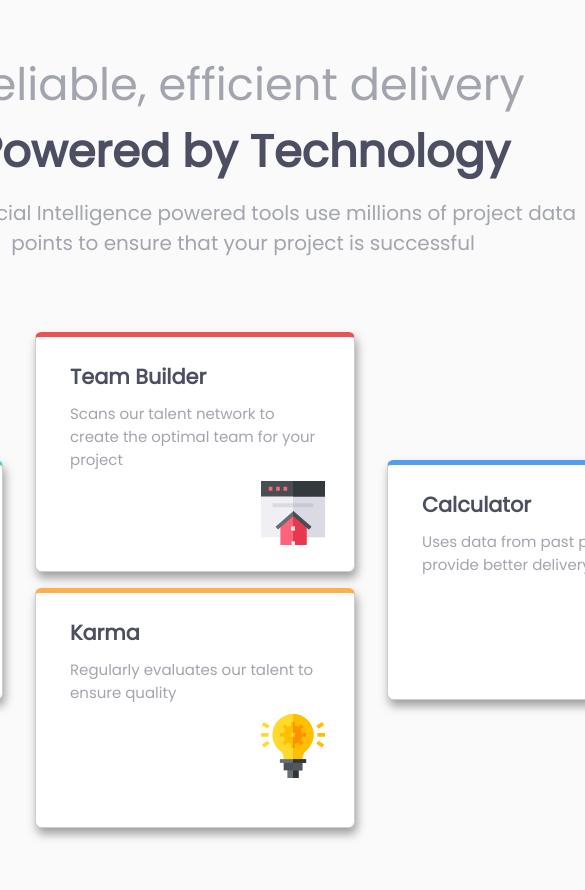
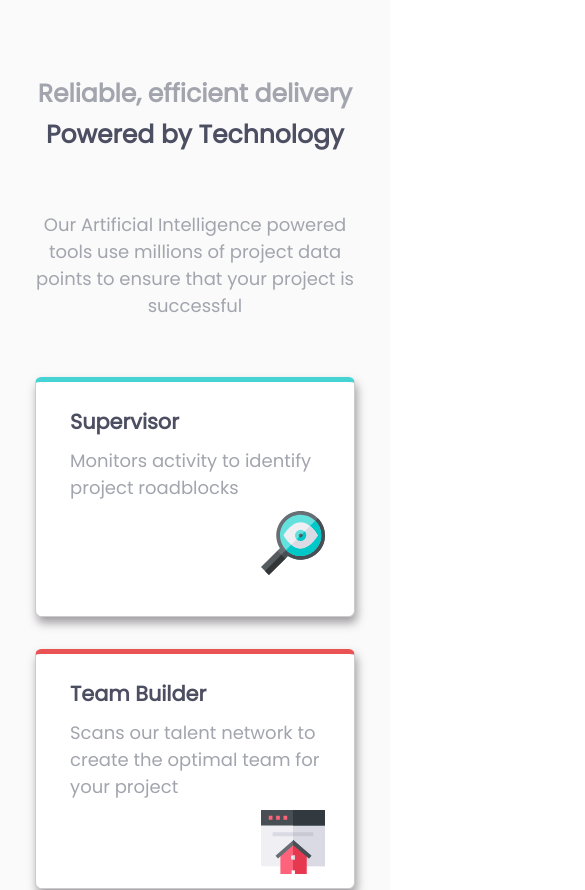
Before and after one commit to magbello157/react-workout, a React (Create React App) app in the folder four-card-feature/: page / in a window 390 px wide. Shown: the top 890 px of the page, 585 px wide, since content can reach past the window. Built offline with nearby package versions, Linux system fonts and the light colour scheme.

Commit message:
implement tablet and mobile responsiveness

```diff
--- a/four-card-feature/src/App.js
+++ b/four-card-feature/src/App.js
@@ -8,6 +8,7 @@ import supervisorImg from './images/icon-supervisor.svg';
 import teamBuilderImg from './images/icon-team-builder.svg';
 import karmaImg from './images/icon-karma.svg';
 import calculatorImg from './images/icon-calculator.svg';
+import { Wrapper } from './components/Wrapper';
 
 class App extends Component {
   render() {
@@ -56,7 +57,7 @@ class App extends Component {
     }
 
     return (
-      <div>
+      <Wrapper>
         <PageHead {...header} />
         <CardSection>
           <div>
@@ -71,7 +72,7 @@ class App extends Component {
           </div>
         </CardSection>
         <Footer {...footer} />
-      </div>
+      </Wrapper>
     );
   }
 }
--- a/four-card-feature/src/components/Card.js
+++ b/four-card-feature/src/components/Card.js
@@ -14,6 +14,18 @@ const Box = styled.div`
   height: 15rem;
   border-radius: 0.4rem;
   box-shadow: 2px 6px 10px 0px rgba(82,75,82,0.53);
+
+  /* Tablet */
+  @media (max-width: 1068px) {
+    width: 30rem;
+    height: 20rem;
+  }
+
+  /* Mobile */
+  @media (max-width: 600px) {
+    width: 20rem;
+    height: 15rem;
+  }
 `;
 
 const Title = styled.h3`
@@ -22,10 +34,30 @@ const Title = styled.h3`
   color: hsl(234, 12%, 34%);
   text-align: left;
   padding-left: 10px;
+
+  /* Tablet */
+  @media (max-width: 1068px) {
+    font-size: 2.3rem;
+  }
+
+  /* Mobile */
+  @media (max-width: 600px) {
+    font-size: 1.3rem;
+  }
 `;
 
 const Body = styled(Paragraph)`
   text-align: left;
+
+  /* Tablet */
+  @media (max-width: 1068px) {
+    font-size: 1.8rem;
+  }
+
+  /* Mobile */
+  @media (max-width: 600px) {
+    font-size: 18px;
+  }
 `;
 
 const Icon = styled.img`
--- a/four-card-feature/src/components/CardSection.js
+++ b/four-card-feature/src/components/CardSection.js
@@ -4,4 +4,9 @@ export const CardSection = styled.div`
   display: flex;
   flex-direction: row;
   align-items: center;
+
+  /* Tablet */
+  @media (max-width: 1068px) {
+    flex-direction: column;
+  }
 `;
--- a/four-card-feature/src/components/PageHead.js
+++ b/four-card-feature/src/components/PageHead.js
@@ -6,6 +6,13 @@ const Header = styled.header`
   width: 100%;
   margin: 3rem;
   text-align: center;
+
+  /* Mobile */
+  @media (max-width: 600px) {
+    width: 90%;
+	  margin: 2rem;
+  }
+
 `;
 
 const Tagline1 = styled.h1`
@@ -14,17 +21,30 @@ const Tagline1 = styled.h1`
   padding: 0.2rem;
   margin-top: 2.5rem;
   color: hsl(229, 6%, 66%);
+
+  /* Mobile */
+  @media (max-width: 600px) {
+	  font-size: 25px;
+	  font-weight: bold;
+	  margin-bottom: 20px;
+  }
 `;
 
-const Tagline2 = styled.span`
+const Tagline2 = styled(Tagline1)`
   font-weight: 600;
   color: hsl(234, 12%, 34%);
+  margin-top: 0;
 `;
 
 const Description = styled(Paragraph)`
   font-size: 20px;
   max-width: 700px;
   display: inline-block;
+
+  /* Mobile */
+  @media (max-width: 600px) {
+	  font-size: 18px;
+  }
 `;
 
 class PageHead extends Component {
--- /dev/null
+++ b/four-card-feature/src/components/Wrapper.js
@@ -0,0 +1,9 @@
+import styled from 'styled-components';
+
+export const Wrapper = styled.div`
+  font-family: 'Poppins', sans-serif;
+  background: hsl(0, 0%, 98%);
+  display: flex;
+  flex-direction: column;
+  align-items: center;
+`;
--- a/four-card-feature/src/index.css
+++ b/four-card-feature/src/index.css
@@ -5,11 +5,3 @@
   padding: 0;
   margin: 0;
 }
-
-body {
-  font-family: 'Poppins', sans-serif;
-  background: hsl(0, 0%, 98%);
-  display: flex;
-  flex-direction: column;
-  align-items: center;
-}
```
